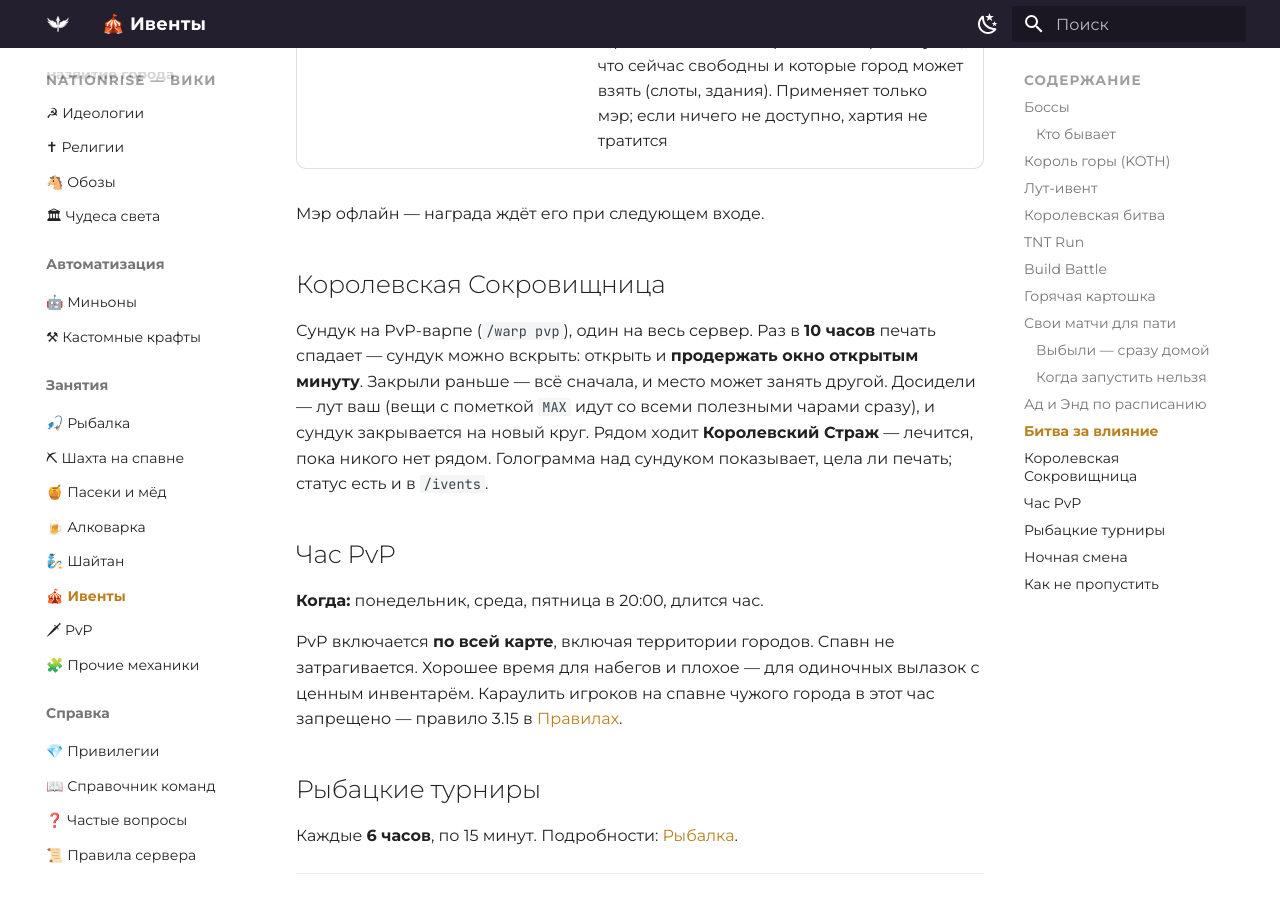
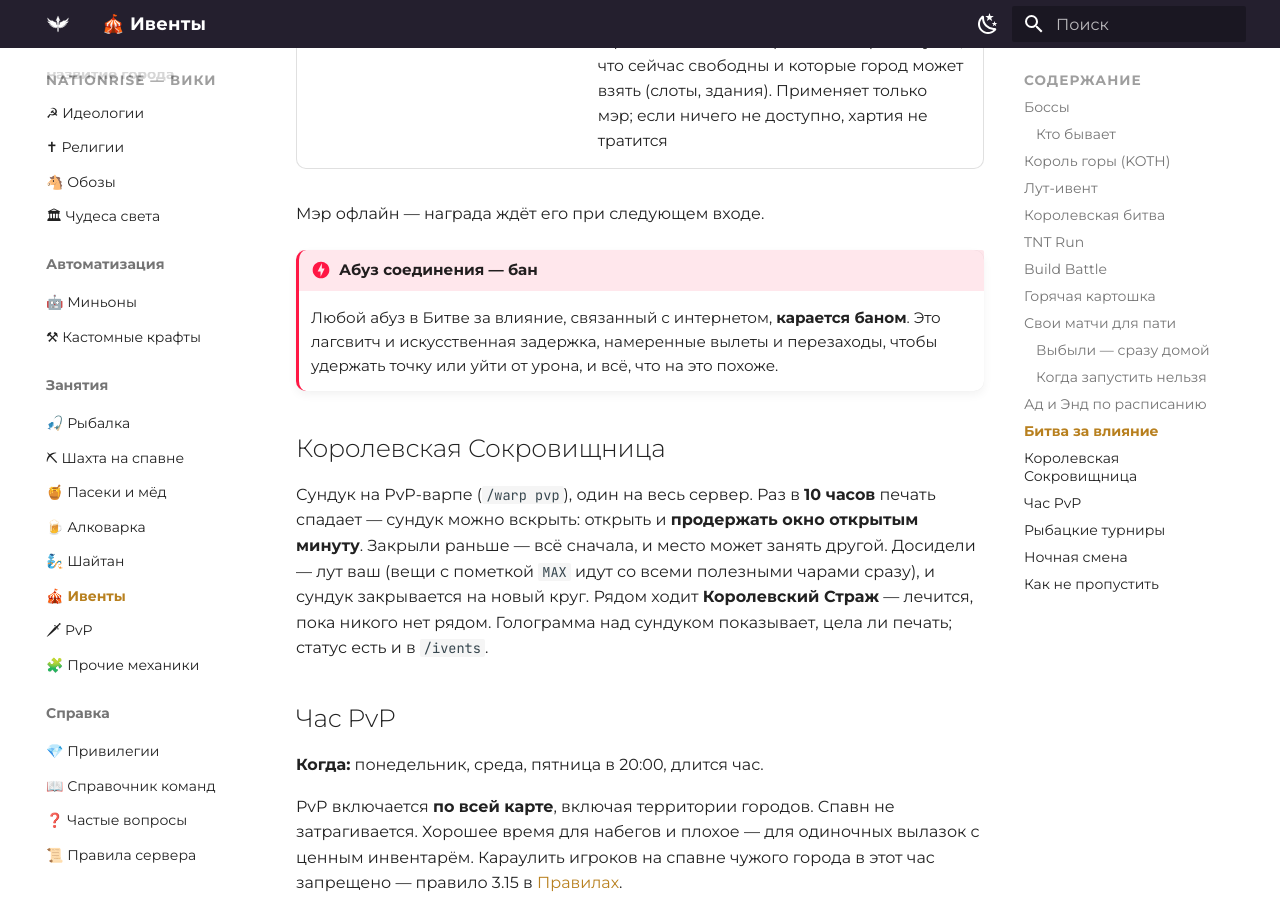
Before and after one commit to zixSSSed/NationRise-Wiki-RU, an MkDocs documentation site: the page built from docs/events.md, in a window 1280 px wide and 900 px high, scrolled down 5353 px. Built offline with MkDocs 1.6.1 and Material for MkDocs 9.7.7, drawn with Linux system fonts in a browser that asks for light colours.

Commit message:
Битва за влияние: любой абуз, связанный с интернетом (лагсвитч, вылеты, задержка), — бан
Co-Authored-By: Claude Opus 5.5 <noreply@anthropic.com>

```diff
--- a/docs/events.md
+++ b/docs/events.md
@@ -187,6 +187,11 @@ TNT Run, Build Battle и Горячую картошку можно запуст
 
 Мэр офлайн — награда ждёт его при следующем входе.
 
+!!! danger "Абуз соединения — бан"
+    Любой абуз в Битве за влияние, связанный с интернетом, **карается баном**. Это лагсвитч и
+    искусственная задержка, намеренные вылеты и перезаходы, чтобы удержать точку или уйти от урона,
+    и всё, что на это похоже.
+
 ## Королевская Сокровищница
 
 Сундук на PvP-варпе (`/warp pvp`), один на весь сервер. Раз в **10 часов** печать спадает —
```
